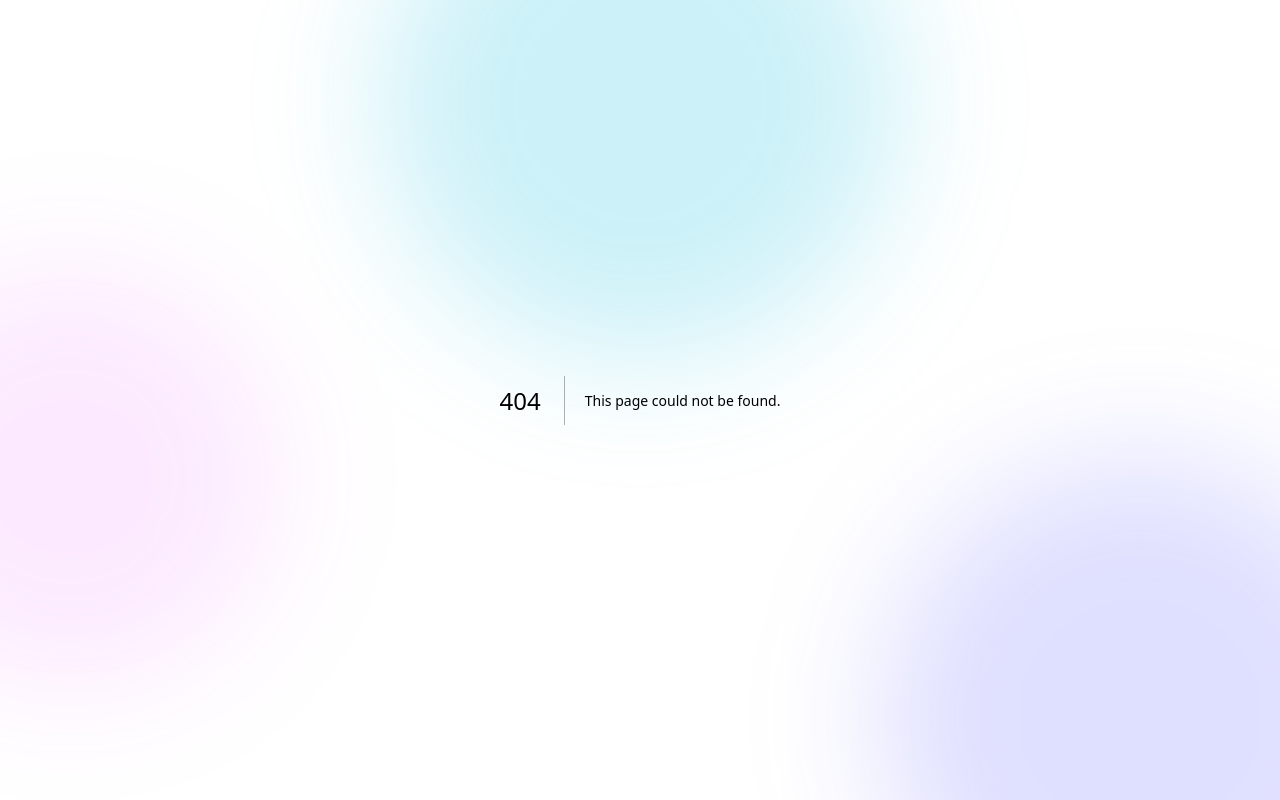
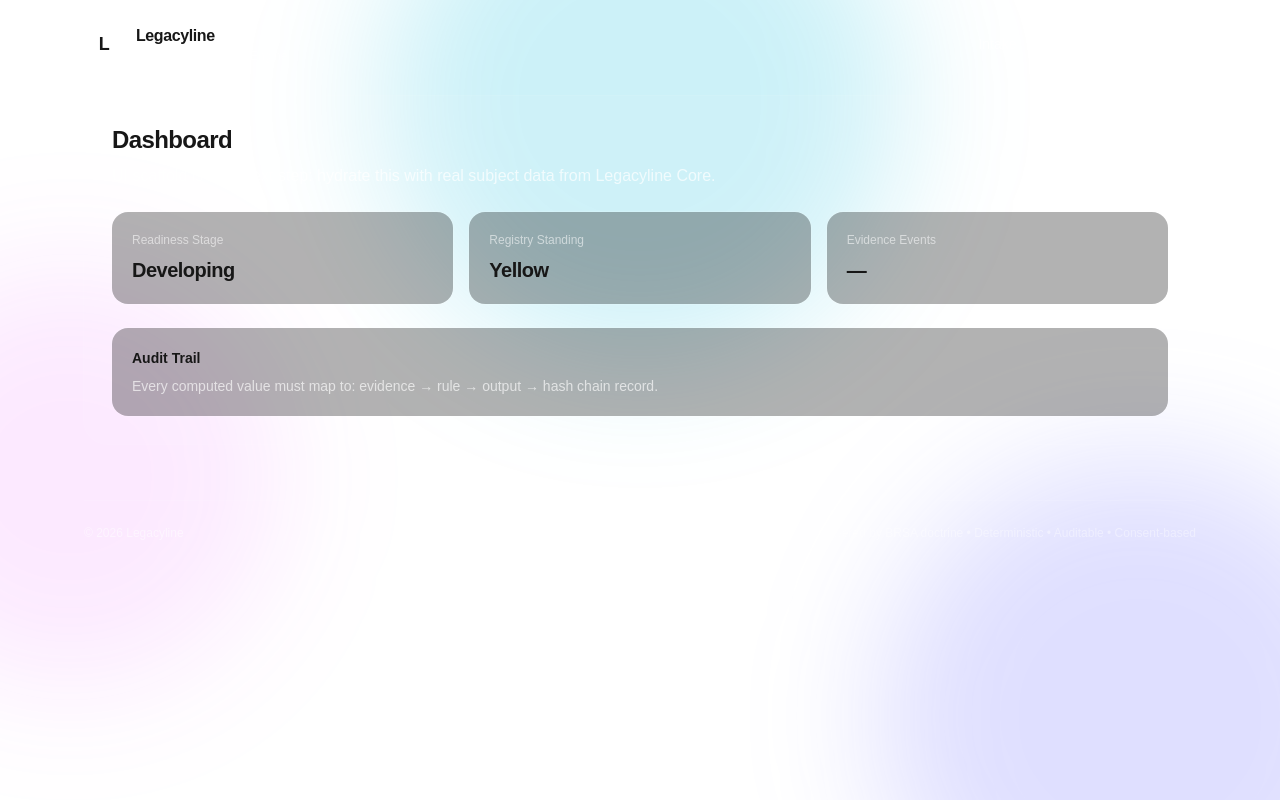
Before and after one commit to cken1977-create/legacyline-web, a Next.js app in the folder legacyline-ui/: page /dashboard in a window 1280 px wide. Before the commit this address had no page. Built offline with nearby package versions, Linux system fonts and the light colour scheme.

Commit message:
Create page.tsx

```diff
--- /dev/null
+++ b/legacyline-ui/app/dashboard/page.tsx
@@ -0,0 +1,38 @@
+import Shell from "../_components/Shell";
+
+function Stat({ label, value }: { label: string; value: string }) {
+  return (
+    <div className="rounded-2xl bg-black/30 p-5 ring-1 ring-white/10">
+      <div className="text-xs text-white/55">{label}</div>
+      <div className="mt-2 text-xl font-semibold tracking-tight">{value}</div>
+    </div>
+  );
+}
+
+export default function DashboardPage() {
+  return (
+    <Shell>
+      <div className="rounded-3xl bg-white/5 p-7 ring-1 ring-white/10">
+        <h2 className="text-2xl font-semibold tracking-tight">Dashboard</h2>
+        <p className="mt-2 text-white/70">
+          UI scaffold is live. Next step: hydrate this with real subject data
+          from Legacyline Core.
+        </p>
+
+        <div className="mt-6 grid gap-4 md:grid-cols-3">
+          <Stat label="Readiness Stage" value="Developing" />
+          <Stat label="Registry Standing" value="Yellow" />
+          <Stat label="Evidence Events" value="—" />
+        </div>
+
+        <div className="mt-6 rounded-2xl bg-black/30 p-5 ring-1 ring-white/10">
+          <div className="text-sm font-semibold">Audit Trail</div>
+          <div className="mt-2 text-sm text-white/65">
+            Every computed value must map to: evidence → rule → output → hash
+            chain record.
+          </div>
+        </div>
+      </div>
+    </Shell>
+  );
+}
```
